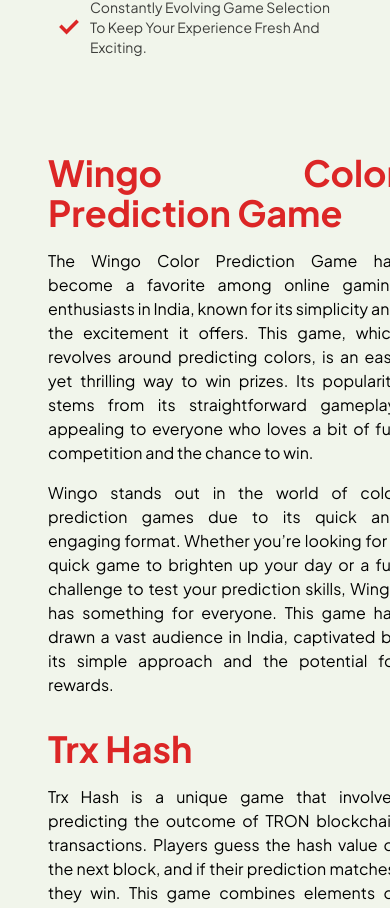
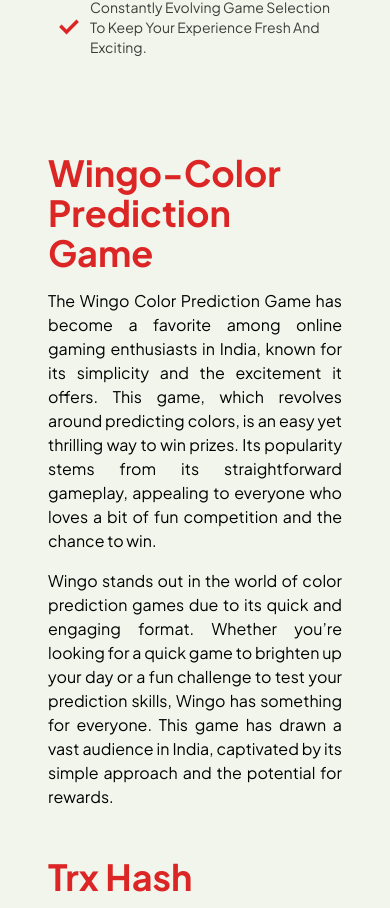
Before and after one commit to punitv2809/lucknow-games, a React (Vite) app: page / in a window 390 px wide. Shown: the part 3265-4173 px from the top of the page. Built offline with nearby package versions, Linux system fonts and the light colour scheme.

Commit message:
add games

```diff
--- a/src/Screens/Promotions.jsx
+++ b/src/Screens/Promotions.jsx
@@ -3,9 +3,9 @@
 
 const Promotions = () => {
     return (
-        <div className='grid grid-cols-12 p-12 gap-8 text-justify'>
+        <div className='grid grid-cols-12 p-12 gap-0 md:gap-8 space-y-12 md:space-y-0 text-justify'>
             <div className="col-span-12 md:col-span-4 space-y-4">
-                <p className='text-red-600 text-4xl font-bold'>Wingo Color Prediction Game</p>
+                <p className='text-red-600 text-4xl font-bold'>Wingo-Color Prediction Game</p>
                 <p>The Wingo Color Prediction Game has become a favorite among online gaming enthusiasts in India, known for its simplicity and the excitement it offers. This game, which revolves around predicting colors, is an easy yet thrilling way to win prizes. Its popularity stems from its straightforward gameplay, appealing to everyone who loves a bit of fun competition and the chance to win.</p>
                 <p>Wingo stands out in the world of color prediction games due to its quick and engaging format. Whether you’re looking for a quick game to brighten up your day or a fun challenge to test your prediction skills, Wingo has something for everyone. This game has drawn a vast audience in India, captivated by its simple approach and the potential for rewards.</p>
             </div>
```
